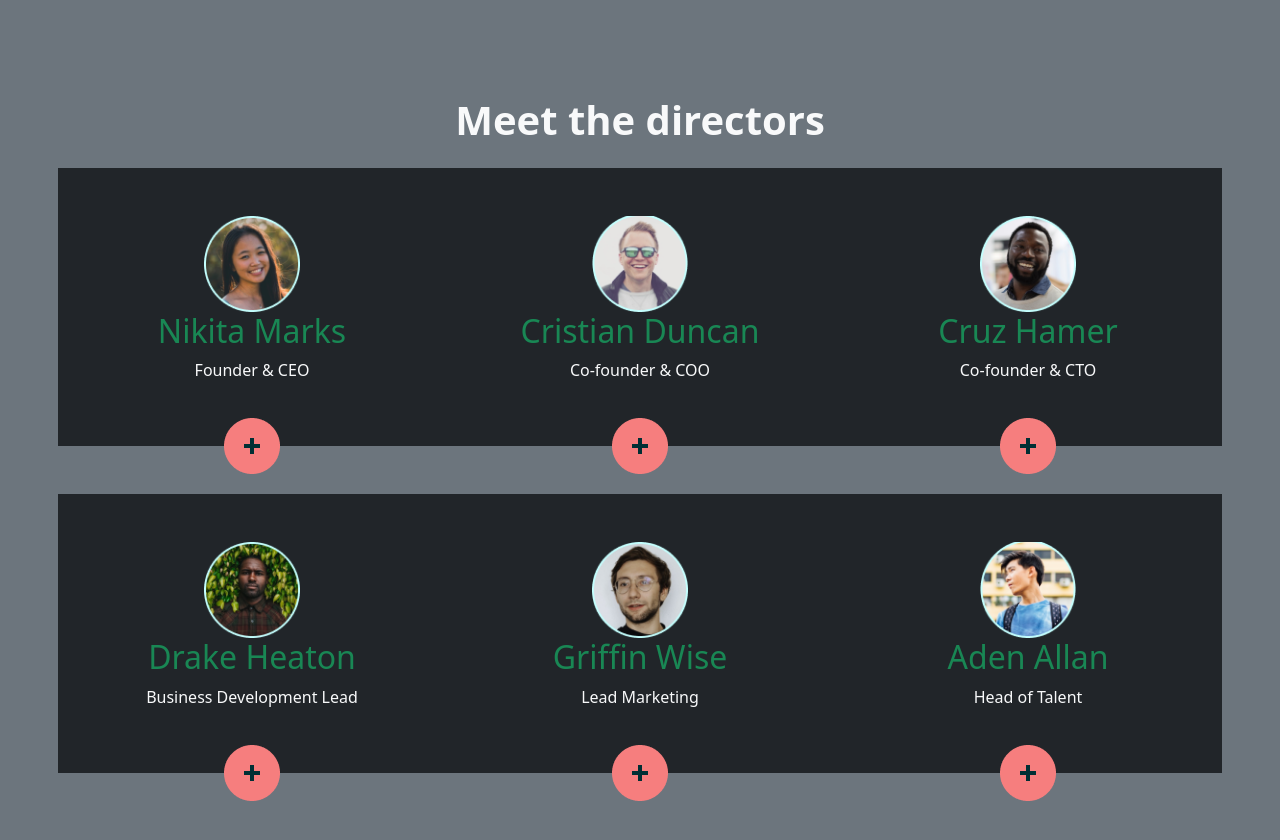
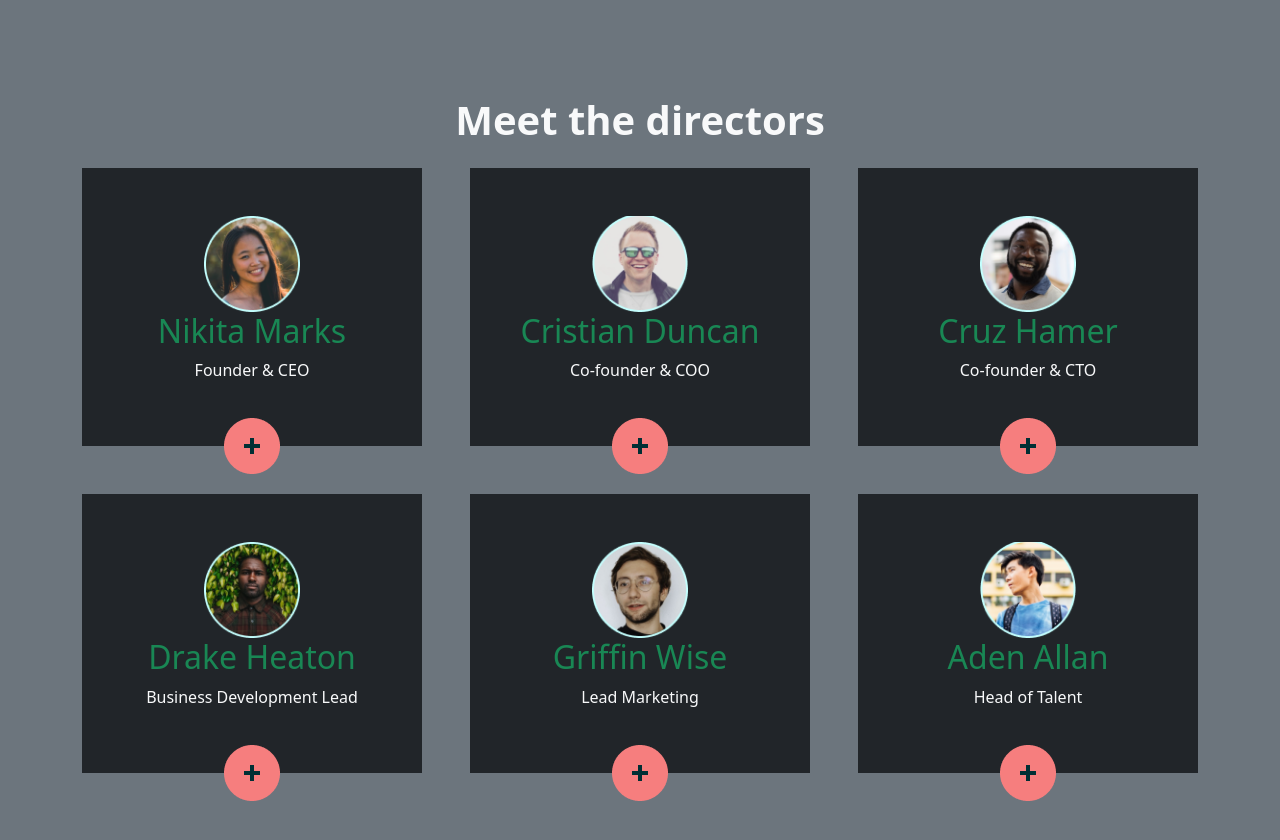
Before and after one commit to Brave0211/Directors, a plain HTML site: page index.html in a window 1280 px wide. Drawn offline with Linux system fonts and the light colour scheme.

Commit message:
Add bootstrap

```diff
--- a/index.html
+++ b/index.html
@@ -12,37 +12,48 @@
       <div class="container">
          <h1 class="text-light text-center mt-5 mb-4 fw-bold">Meet the directors</h1>
          <div class="row gx-5 mb-5">
-            <div class="col-4 bg-dark text-center text-light p-5 px-0 position-relative">
+            <div class="col-4 text-center text-light position-relative">
+               <div class="bg-dark p-5 px-0">
                   <img  src="./img/user-nikita.png" alt="user-nikita" width="96" height="96">
                   <h2 class="text-success">Nikita Marks</h2>
                   <p>Founder & CEO</p>
                   <img class="position-absolute top-100 start-50 translate-middle" src="./img/plus.png" alt="" width="56" height="56">
                </div>
-            <div class="col-4 bg-dark text-center text-light p-5 position-relative">
+            </div>
+            <div class="col-4 text-center text-light position-relative">
+               <div class="bg-dark p-5">
                   <img src="./img/user-cristian.png" alt="user-cristian" width="96" height="96">
                   <h2 class="text-success">Cristian Duncan</h2>
                   <p>Co-founder & COO</p>
                   <img class="position-absolute top-100 start-50 translate-middle" src="./img/plus.png" alt="" width="56" height="56">
                </div>
-            <div class="col-4 bg-dark text-center text-light p-5 position-relative">
+            </div>
+            <div class="col-4 text-center text-light position-relative">
+               <div class="bg-dark p-5">
                   <img src="./img/user-cruz.png" alt="user-cruz" width="96" height="96">
                   <h2 class="text-success">Cruz Hamer</h2>
                   <p>Co-founder & CTO</p>
                   <img class="position-absolute top-100 start-50 translate-middle" src="./img/plus.png" alt="" width="56" height="56">
                </div>
-            <div class="col-4 bg-dark text-center text-light mt-5 p-5 position-relative">
+            </div>
+            <div class="col-4 text-center text-light position-relative">
+               <div class="bg-dark mt-5 p-5">
                   <img src="./img/user-drake.png" alt="user-drake" width="96" height="96">
                   <h2 class="text-success">Drake Heaton</h2>
                   <p>Business Development Lead</p>
                   <img class="position-absolute top-100 start-50 translate-middle" src="./img/plus.png" alt="" width="56" height="56">
                </div>
-            <div class="col-4 bg-dark text-center text-light mt-5 p-5 position-relative">
+            </div>
+            <div class="col-4 text-center text-light position-relative">
+               <div class="bg-dark mt-5 p-5">
                   <img src="./img/user-griffin.png" alt="user-griffin" width="96" height="96">
                   <h2 class="text-success">Griffin Wise</h2>
                   <p>Lead Marketing</p>
                   <img class="position-absolute top-100 start-50 translate-middle" src="./img/plus.png" alt="" width="56" height="56">
                </div>
-            <div class="col-4 bg-dark text-center text-light mt-5 p-5 position-relative">
+            </div>
+            <div class="col-4 text-center text-light mt-5 position-relative">
+               <div class="bg-dark p-5">
                   <img src="./img/user-adam.png" alt="user-adam" width="96" height="96">
                   <h2 class="text-success">Aden Allan</h2>
                   <p>Head of Talent</p>
@@ -50,6 +61,7 @@
                </div>
             </div>
          </div>
+      </div>
    </section>
 </body>
 </html>
```
Lines whose indentation alone changed are shown as unchanged.
